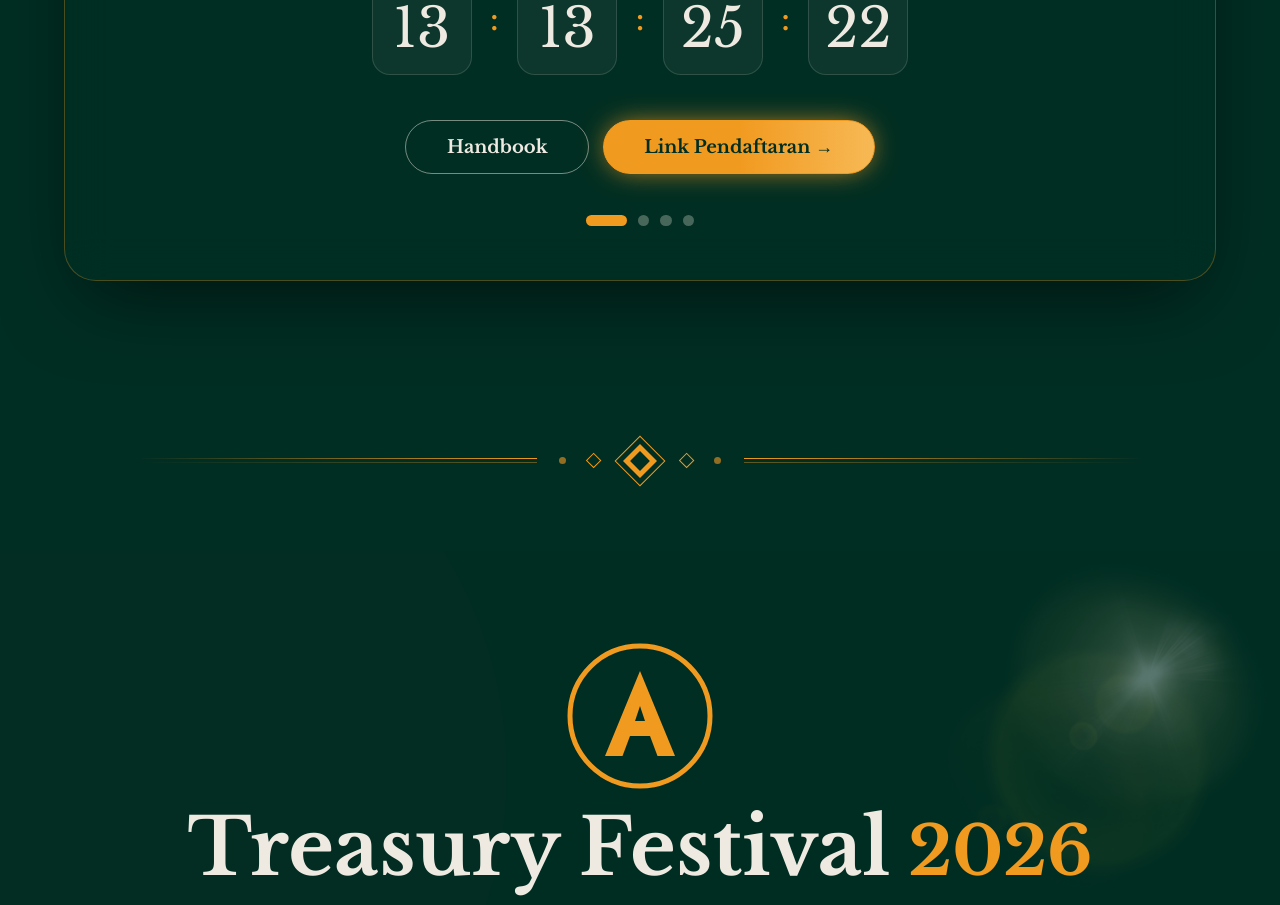
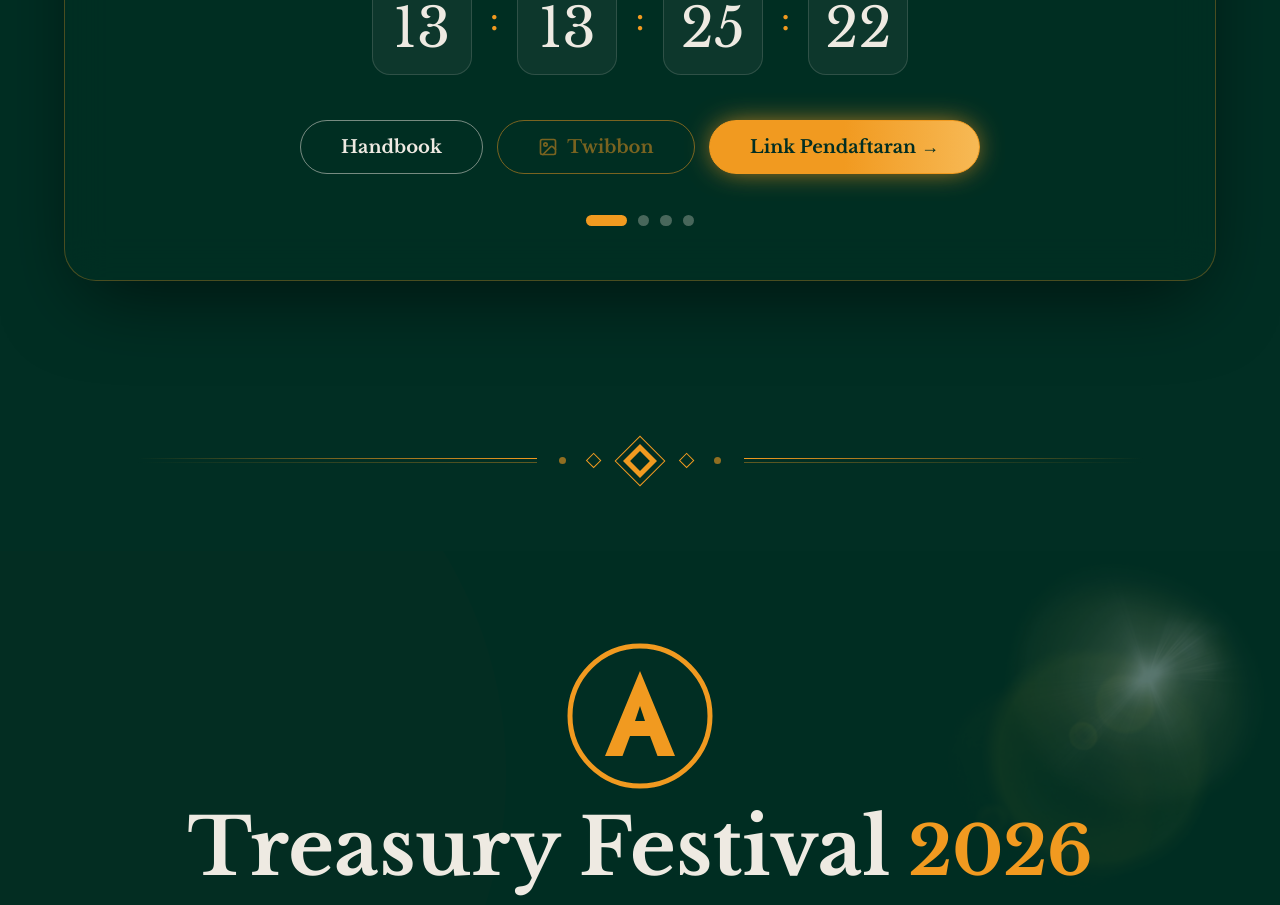
Before and after one commit to Stefanfoxa/Tfest, a React (Vite) app in the folder Tfest/: page /competition in a window 1280 px wide. Shown: the part 920-1825 px from the top of the page. Built offline with nearby package versions, Linux system fonts and the light colour scheme.

Commit message:
Update CompetitionSlider.tsx

```diff
--- a/Tfest/src/components/CompetitionSlider.tsx
+++ b/Tfest/src/components/CompetitionSlider.tsx
@@ -1,5 +1,5 @@
 import { useEffect, useRef, useState } from 'react'
-import { ChevronLeft, ChevronRight } from 'lucide-react'
+import { ChevronLeft, ChevronRight, Image as ImageIcon } from 'lucide-react'
 import { COMPETITIONS, type ColorKey, type Competition } from '../data/competitions'
 import { COLOR_STYLES } from '../lib/colorStyles'
 
@@ -141,12 +141,19 @@ export default function CompetitionSlider() {
             </div>
           )}
 
-          <div className="mt-10 flex w-full flex-col items-stretch justify-center gap-3 sm:w-auto sm:flex-row">
+          <div className="mt-10 flex w-full flex-col items-stretch justify-center gap-3 sm:w-auto sm:flex-row sm:flex-wrap">
             <ActionLink
               href={c.guidebookUrl}
               className="border border-cream/50 text-cream hover:bg-cream hover:text-forest"
             >
               Handbook
+            </ActionLink>
+            <ActionLink
+              href={c.twibbonUrl}
+              className="border border-gold text-gold hover:bg-gold hover:text-forest"
+            >
+              <ImageIcon size={20} aria-hidden="true" />
+              Twibbon
             </ActionLink>
             <ActionLink href={c.registerUrl} className={`border ${COLOR_STYLES[c.color].pillActive}`}>
               Link Pendaftaran &rarr;
```
